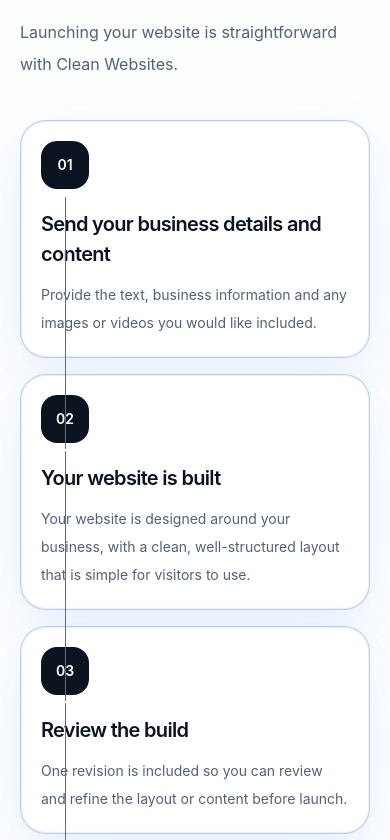
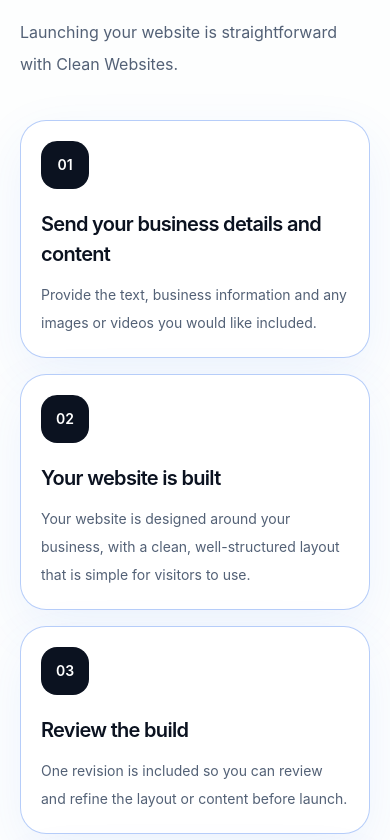
Before and after one commit to cleanwebsitesuk/cleanwebsites, a Next.js app: page / in a window 390 px wide. Shown: the part 8904-9744 px from the top of the page. Built offline with nearby package versions, Linux system fonts and the light colour scheme.

Commit message:
Update page.tsx

```diff
--- a/app/page.tsx
+++ b/app/page.tsx
@@ -1066,9 +1066,6 @@ function PackageSection() {
 }
 
 function ProcessSection({ reduceMotion }: { reduceMotion: boolean }) {
-  const journeyDuration = 3.6;
-  const segmentDuration = journeyDuration / (PROCESS_STEPS.length - 1);
-
   return (
     <section id="process" className="border-y border-[#E2E8F0] bg-white/68">
       <SectionShell>
@@ -1084,12 +1081,7 @@ function ProcessSection({ reduceMotion }: { reduceMotion: boolean }) {
 
         <div className="relative mt-10">
           <div className="grid gap-4 lg:grid-cols-4">
-            {PROCESS_STEPS.map((item, index) => {
-              const isLastStep = index === PROCESS_STEPS.length - 1;
-              const segmentDelay = index * segmentDuration;
-              const cardDelay = Math.max(0, index === 0 ? 0 : segmentDelay - 0.12);
-
-              return (
+            {PROCESS_STEPS.map((item, index) => (
               <motion.div
                 key={item.step}
                 initial={reduceMotion ? false : { opacity: 0, y: 18 }}
@@ -1103,86 +1095,13 @@ function ProcessSection({ reduceMotion }: { reduceMotion: boolean }) {
                   className="pointer-events-none absolute inset-0 -z-10 translate-x-1.5 translate-y-1.5 rounded-[26px] bg-[#2F6FED]/8"
                 />
 
-                  {!isLastStep && (
-                    <div
-                      aria-hidden="true"
-                      className="pointer-events-none absolute left-[2.75rem] top-[4.75rem] z-20 h-[calc(100%+1rem)] w-px lg:left-[4.5rem] lg:right-[-1.25rem] lg:top-[2.75rem] lg:h-px lg:w-auto"
-                    >
-                      <span className="absolute inset-0 rounded-full bg-[#E2E8F0]" />
-
-                      <motion.span
-                        initial={reduceMotion ? false : { scaleY: 0 }}
-                        whileInView={reduceMotion ? { scaleY: 1 } : { scaleY: 1 }}
-                        viewport={{ once: true, amount: 0.5 }}
-                        transition={
-                          reduceMotion
-                            ? { duration: 0 }
-                            : { duration: segmentDuration * 0.72, delay: segmentDelay, ease: easeOut }
-                        }
-                        className="absolute inset-0 origin-top rounded-full bg-[#2F6FED] lg:hidden"
-                      />
-
-                      <motion.span
-                        initial={reduceMotion ? false : { scaleX: 0 }}
-                        whileInView={reduceMotion ? { scaleX: 1 } : { scaleX: 1 }}
-                        viewport={{ once: true, amount: 0.5 }}
-                        transition={
-                          reduceMotion
-                            ? { duration: 0 }
-                            : { duration: segmentDuration * 0.72, delay: segmentDelay, ease: easeOut }
-                        }
-                        className="absolute inset-0 hidden origin-left rounded-full bg-[#2F6FED] lg:block"
-                      />
-
-                      {!reduceMotion && (
-                        <>
-                          <motion.span
-                            initial={{ top: "0%", opacity: 0 }}
-                            whileInView={{ top: "100%", opacity: [0, 1, 1, 0] }}
-                            viewport={{ once: true, amount: 0.5 }}
-                            transition={{
-                              top: { duration: segmentDuration * 0.72, delay: segmentDelay, ease: easeOut },
-                              opacity: { duration: segmentDuration * 0.72, delay: segmentDelay, times: [0, 0.12, 0.86, 1] },
-                            }}
-                            className="absolute -left-[6.5px] z-30 h-[14px] w-[14px] rounded-full bg-[#2F6FED] ring-[7px] ring-[#2F6FED]/14 shadow-[0_0_18px_rgba(47,111,237,0.45)] lg:hidden"
-                          />
-
-                          <motion.span
-                            initial={{ left: "0%", opacity: 0 }}
-                            whileInView={{ left: "100%", opacity: [0, 1, 1, 0] }}
-                            viewport={{ once: true, amount: 0.5 }}
-                            transition={{
-                              left: { duration: segmentDuration * 0.72, delay: segmentDelay, ease: easeOut },
-                              opacity: { duration: segmentDuration * 0.72, delay: segmentDelay, times: [0, 0.12, 0.86, 1] },
-                            }}
-                            className="absolute top-1/2 z-30 hidden h-[14px] w-[14px] -translate-y-1/2 rounded-full bg-[#2F6FED] ring-[7px] ring-[#2F6FED]/14 shadow-[0_0_18px_rgba(47,111,237,0.45)] lg:block"
-                          />
-                        </>
-                      )}
-                    </div>
-                  )}
-
-                  <motion.div
-                    aria-hidden="true"
-                    initial={reduceMotion ? false : { opacity: 0 }}
-                    whileInView={reduceMotion ? {} : { opacity: [0, 0.52, 0.18] }}
-                    viewport={{ once: true, amount: 0.45 }}
-                    transition={
-                      reduceMotion
-                        ? { duration: 0 }
-                        : { duration: 0.9, delay: cardDelay, ease: easeOut, times: [0, 0.45, 1] }
-                    }
-                    className="pointer-events-none absolute inset-0 rounded-[26px] border border-[#2F6FED]/50 shadow-[0_20px_70px_rgba(47,111,237,0.14)]"
-                  />
-
-                  <div className="relative z-10 flex h-12 w-12 items-center justify-center rounded-2xl bg-[#0B1220] text-sm font-semibold text-white">
+                <div className="flex h-12 w-12 items-center justify-center rounded-2xl bg-[#0B1220] text-sm font-semibold text-white">
                   {item.step}
                 </div>
-                  <h3 className="relative z-10 mt-5 text-[20px] font-semibold tracking-[-0.035em] text-[#0B1220]">{item.title}</h3>
-                  <p className="relative z-10 mt-3 text-sm leading-7 text-[#536176]">{item.description}</p>
+                <h3 className="mt-5 text-[20px] font-semibold tracking-[-0.035em] text-[#0B1220]">{item.title}</h3>
+                <p className="mt-3 text-sm leading-7 text-[#536176]">{item.description}</p>
               </motion.div>
-              );
-            })}
+            ))}
           </div>
         </div>
       </SectionShell>
```
Lines whose indentation alone changed are shown as unchanged.
